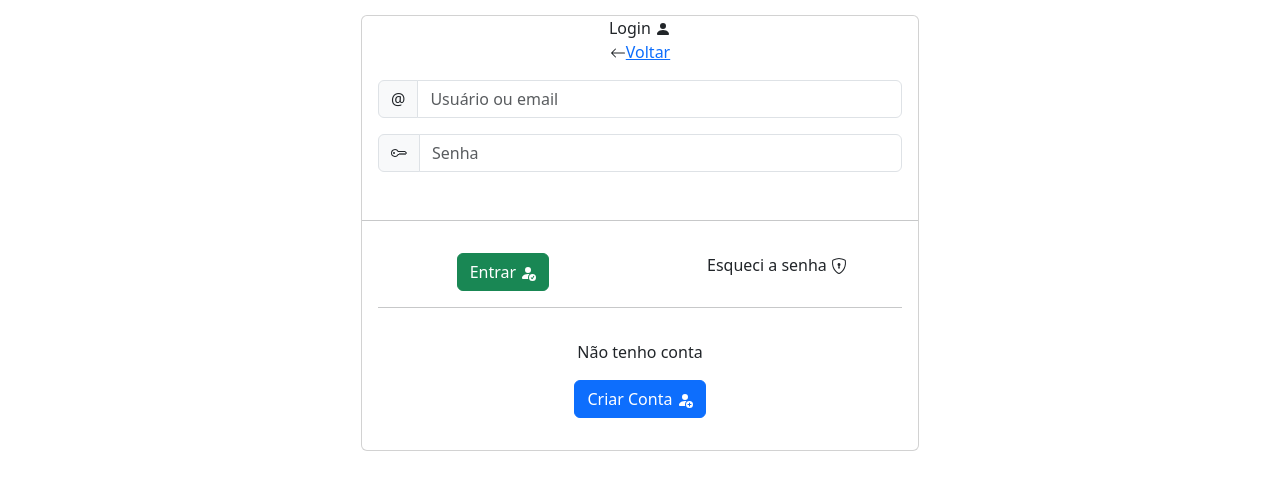
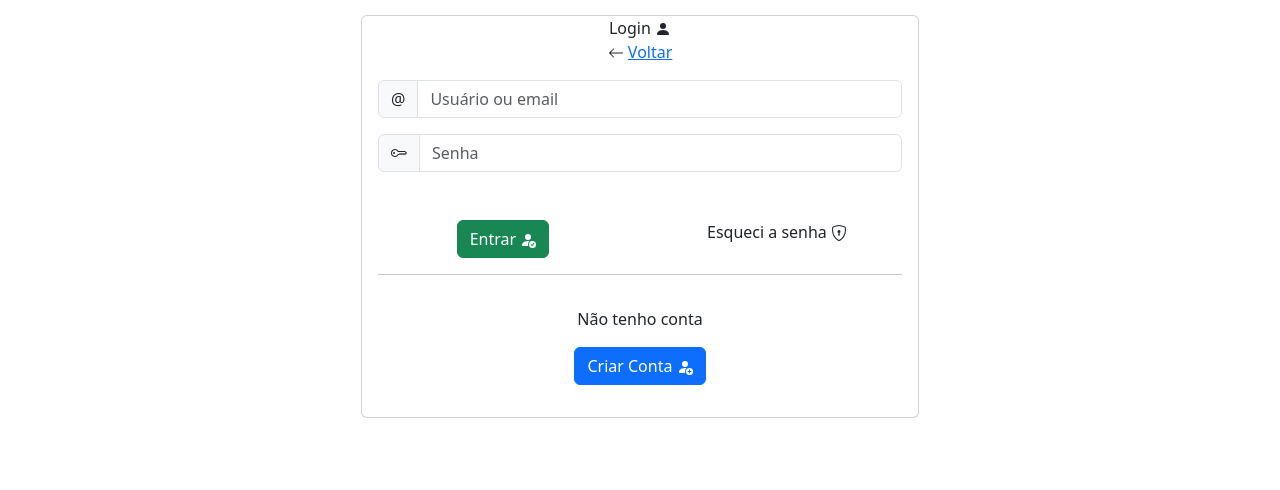
Before and after one commit to miuckol/projeto-tcc, a plain HTML site: page tcc/telas/login.html in a window 1280 px wide. Shown: the part 82-572 px from the top of the page. Drawn offline with nearby package versions, Linux system fonts and the light colour scheme.

Commit message:
Update login.html

```diff
--- a/tcc/telas/login.html
+++ b/tcc/telas/login.html
@@ -128,7 +128,8 @@
                         xmlns="http://www.w3.org/2000/svg" width="16" height="16"
                         fill="currentColor" class="bi bi-arrow-left" viewBox="0 0 16 16">
                         <path fill-rule="evenodd" d="M15 8a.5.5 0 0 0-.5-.5H2.707l3.147-3.146a.5.5 0 1 0-.708-.708l-4 4a.5.5 0 0 0 0 .708l4 4a.5.5 0 0 0 .708-.708L2.707 8.5H14.5A.5.5 0 0 0 15 8"/>
-                      </svg><a href="index.html">Voltar</a>
+                      </svg>
+                      <a href="index.html">Voltar</a>
 
                 </div>
 
@@ -150,10 +151,6 @@
                     </div>
                 </div>
 
-                <div class="divider">
-                    <hr class="divider">
-                </div>
-
                 <div class="card-body">
                     <div class="row">
                         <div class="col">
@@ -168,14 +165,13 @@
                         </div>
                         <div class="col">
                            <a>Esqueci a senha</a>
-                           <svg
-                                    xmlns="http://www.w3.org/2000/svg" width="16" height="16" fill="currentColor"
+                           <svg xmlns="http://www.w3.org/2000/svg" width="16" height="16" fill="currentColor"
                                     class="bi bi-shield-lock" viewBox="0 0 16 16">
                                     <path
                                         d="M5.338 1.59a61 61 0 0 0-2.837.856.48.48 0 0 0-.328.39c-.554 4.157.726 7.19 2.253 9.188a10.7 10.7 0 0 0 2.287 2.233c.346.244.652.42.893.533q.18.085.293.118a1 1 0 0 0 .101.025 1 1 0 0 0 .1-.025q.114-.034.294-.118c.24-.113.547-.29.893-.533a10.7 10.7 0 0 0 2.287-2.233c1.527-1.997 2.807-5.031 2.253-9.188a.48.48 0 0 0-.328-.39c-.651-.213-1.75-.56-2.837-.855C9.552 1.29 8.531 1.067 8 1.067c-.53 0-1.552.223-2.662.524zM5.072.56C6.157.265 7.31 0 8 0s1.843.265 2.928.56c1.11.3 2.229.655 2.887.87a1.54 1.54 0 0 1 1.044 1.262c.596 4.477-.787 7.795-2.465 9.99a11.8 11.8 0 0 1-2.517 2.453 7 7 0 0 1-1.048.625c-.28.132-.581.24-.829.24s-.548-.108-.829-.24a7 7 0 0 1-1.048-.625 11.8 11.8 0 0 1-2.517-2.453C1.928 10.487.545 7.169 1.141 2.692A1.54 1.54 0 0 1 2.185 1.43 63 63 0 0 1 5.072.56" />
                                     <path
                                         d="M9.5 6.5a1.5 1.5 0 0 1-1 1.415l.385 1.99a.5.5 0 0 1-.491.595h-.788a.5.5 0 0 1-.49-.595l.384-1.99a1.5 1.5 0 1 1 2-1.415" />
-                                </svg></button>
+                                </svg>
                         </div>
                     </div>
                     <div class="divider">
```
